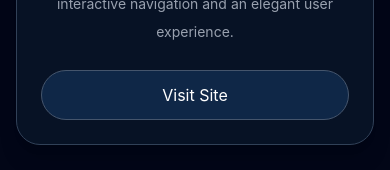
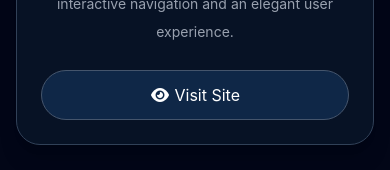
Before and after one commit to GauravKumar118/portfolio, a React (Vite) app: page /projects in a window 390 px wide. Shown: the part 579-749 px from the top of the page. Built offline with nearby package versions, Linux system fonts and the light colour scheme.

Commit message:
Fix hero button responsiveness

```diff
--- a/src/sections/Projects.jsx
+++ b/src/sections/Projects.jsx
@@ -86,7 +86,7 @@ export default function Projects() {
                                         rel="noopener noreferrer"
                                         className=" w-full sm:w-auto text-center bg-[#0f2747] hover:bg-[#15335d] px-6 py-3 rounded-full border border-slate-600"
                                     >
-                                        Visit Site
+                                        <i class="fa-solid fa-eye"></i> Visit Site
                                     </a>
 
                                 </div>
```
